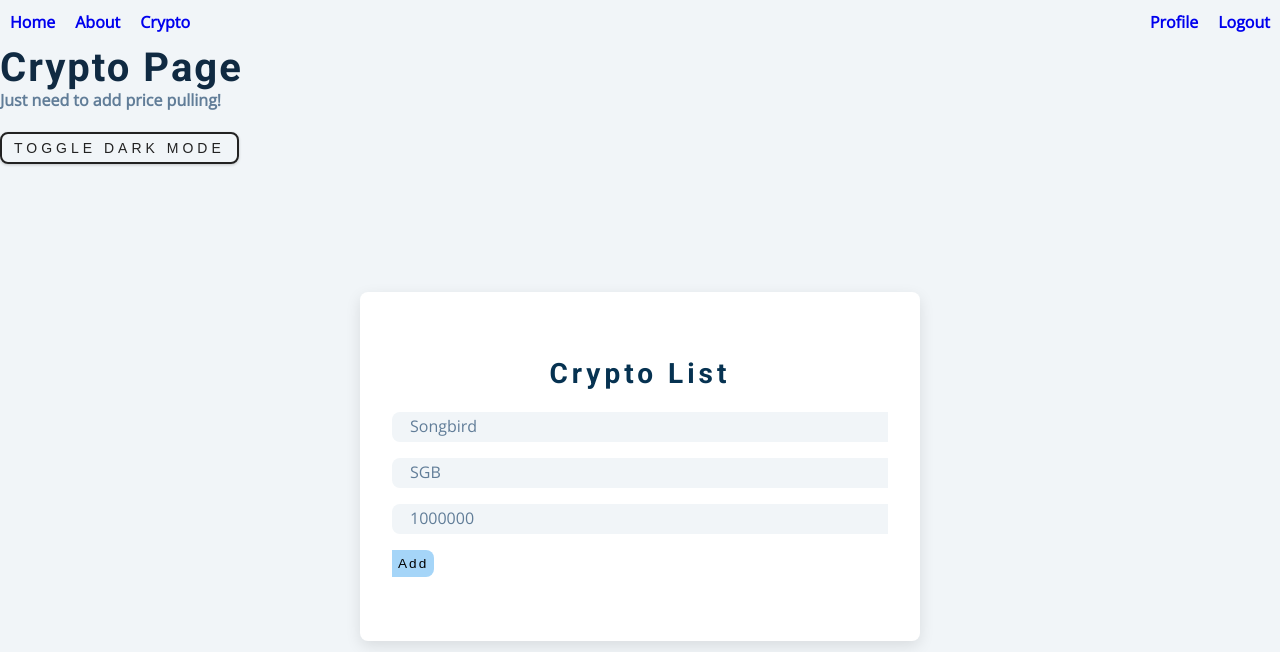
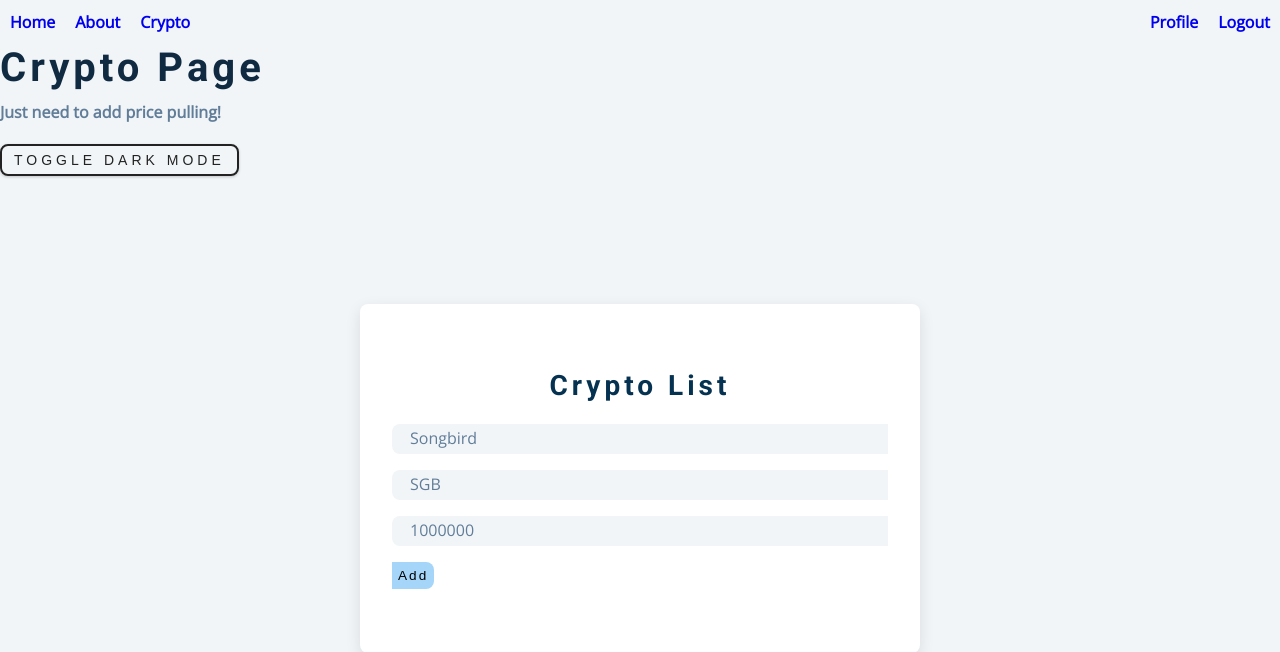
Before and after one commit to dcallif/CryptoWatcher, a Flask app: page /tokens in a window 1280 px wide. Shown: the part 76-728 px from the top of the page. Run offline with Flask 2, Linux system fonts and the light colour scheme; a user stored in the database is signed in; data that the repository does not hold is empty; some libraries are stand-ins or nearby versions.

Commit message:
minor formatting update

```diff
--- a/templates/crypto.html
+++ b/templates/crypto.html
@@ -15,7 +15,7 @@
 {% block content %}
 
 <br>
-<h2 class="title">Crypto Page</h2>
+<h2>Crypto Page</h2>
 <p><b>Just need to add price pulling!</b></p>
 <button class='btn' onclick="myFunction()">Toggle dark mode</button>
     <section class='section-center'>
```
